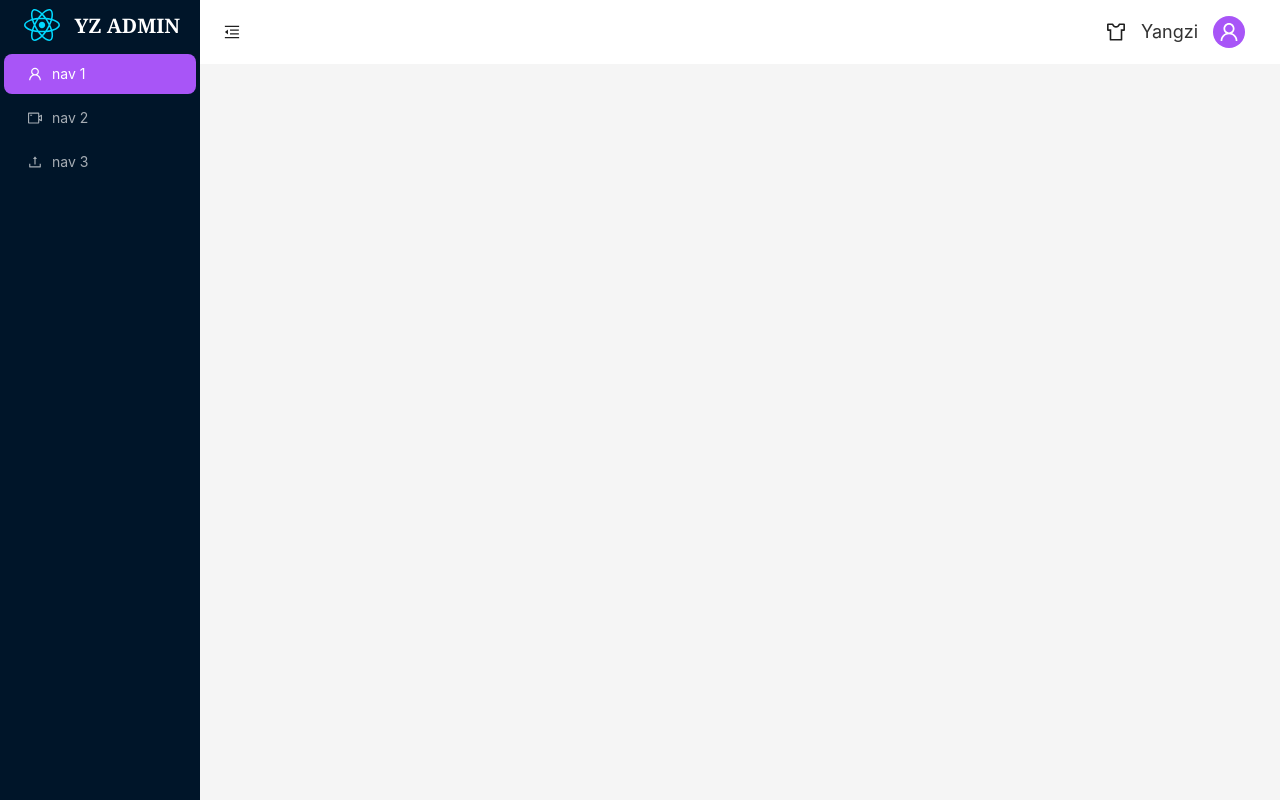
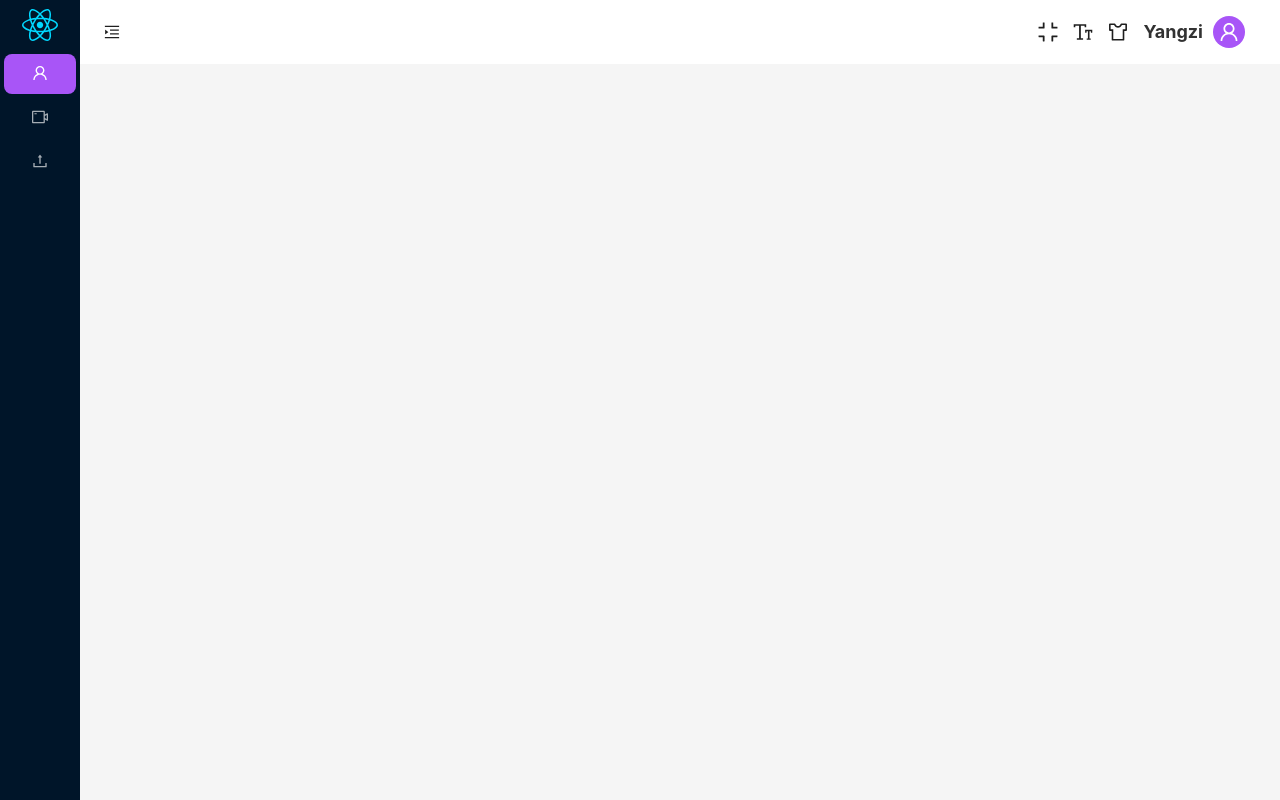
Before and after one commit to coder-czy/YZ-admin, a React (Vite) app: page /#/home in a window 1280 px wide. Built offline with nearby package versions, Linux system fonts and the light colour scheme.

Commit message:
feat(顶部栏): 🚀 完善顶部栏功能

```diff
--- a/package.json
+++ b/package.json
@@ -27,7 +27,8 @@
 		"react-router-dom": "^6.15.0",
 		"redux-persist": "^6.0.0",
 		"redux-promise": "^0.6.0",
-		"redux-thunk": "^2.4.2"
+		"redux-thunk": "^2.4.2",
+		"screenfull": "^6.0.2"
 	},
 	"devDependencies": {
 		"@commitlint/cli": "^17.7.1",
--- a/src/App.tsx
+++ b/src/App.tsx
@@ -1,19 +1,16 @@
 import { HashRouter } from "react-router-dom";
-// import { useState } from "react";
 import { ConfigProvider } from "antd";
 import Router from "@/routers";
-// import { SizeType } from "antd/es/config-provider/SizeContext";
 
 import { RootState, useSelector } from "@/store";
 
 function App() {
-	const { themeColor } = useSelector((state: RootState) => state.global);
-	// const [componentSize, setComponentSize] = useState<SizeType>("middle");
+	const { themeColor, componentSize } = useSelector((state: RootState) => state.global);
 
 	return (
 		<HashRouter>
 			<ConfigProvider
-				componentSize="middle"
+				componentSize={componentSize}
 				theme={{
 					token: {
 						colorPrimary: themeColor
--- /dev/null
+++ b/src/components/layouts/components/FullScreen/index.tsx
@@ -0,0 +1,30 @@
+import { useState, useEffect } from "react";
+import screenfull from "screenfull";
+import { ExpandOutlined, CompressOutlined } from "@ant-design/icons";
+import { message } from "antd";
+
+function FullScreen() {
+	const [isFull, setIsFull] = useState(false);
+	const FullScreenFn = () => {
+		if (!screenfull.isEnabled) message.error("抱歉！您的浏览器不支持全屏！");
+		screenfull.toggle();
+	};
+	useEffect(() => {
+		screenfull.on("change", () => {
+			if (screenfull.isFullscreen) {
+				setIsFull(false);
+			} else {
+				setIsFull(true);
+			}
+			return () => screenfull.off("change", () => {});
+		});
+	}, []);
+
+	return isFull ? (
+		<ExpandOutlined onClick={FullScreenFn} className="icon" />
+	) : (
+		<CompressOutlined onClick={FullScreenFn} className="icon" />
+	);
+}
+
+export default FullScreen;
--- /dev/null
+++ b/src/components/layouts/components/Header/index.tsx
@@ -0,0 +1,123 @@
+import { useState } from "react";
+import { useNavigate } from "react-router-dom";
+import { Layout, Button, Tooltip, Dropdown, Avatar, theme } from "antd";
+import type { MenuProps } from "antd";
+import { MenuUnfoldOutlined, SkinOutlined, MenuFoldOutlined, UserOutlined, FontSizeOutlined } from "@ant-design/icons";
+
+import { useDispatch, useSelector } from "@/store";
+import { updateCollapsed } from "@/store/module/sidebar";
+import { setComponentSize } from "@/store/module/global";
+import ThemeComp from "../Theme";
+import FullScreen from "../FullScreen";
+
+const { Header } = Layout;
+
+function Head() {
+	const dispatch = useDispatch();
+	const { token } = theme.useToken();
+	const navigate = useNavigate();
+	const items: MenuProps["items"] = [
+		{
+			key: "1",
+			label: <span>首页</span>
+		},
+		{
+			key: "2",
+			label: <span>个人信息</span>
+		},
+		{
+			key: "3",
+			label: <span>修改密码</span>
+		},
+		{
+			type: "divider"
+		},
+		{
+			key: "4",
+			label: <span>退出登录</span>,
+			onClick: () => {
+				navigate("/login", { replace: true });
+			}
+		}
+	];
+	// 组件大小切换
+	const compItems: MenuProps["items"] = [
+		{
+			key: "small",
+			label: <span>small</span>,
+			onClick: () => {
+				dispatch(setComponentSize("small"));
+			}
+		},
+		{
+			key: "middle",
+			label: <span>middle</span>,
+			onClick: () => {
+				dispatch(setComponentSize("middle"));
+			}
+		},
+		{
+			key: "large",
+			label: <span>large</span>,
+			onClick: () => {
+				dispatch(setComponentSize("large"));
+			}
+		}
+	];
+
+	// 主题弹窗
+	const [open, setOpen] = useState(false);
+	const close = () => {
+		setOpen(false);
+	};
+
+	// 侧边栏收缩
+
+	const { isCollapsed } = useSelector(state => state.sidebar);
+	const collapsedFn = () => {
+		dispatch(updateCollapsed(!isCollapsed));
+	};
+
+	return (
+		<Header className="header flx-justify-between">
+			<Button
+				type="text"
+				icon={isCollapsed ? <MenuUnfoldOutlined /> : <MenuFoldOutlined />}
+				onClick={collapsedFn}
+				style={{
+					fontSize: "16px",
+					width: 64,
+					height: 64
+				}}
+			/>
+			<div className="func-box flx-center">
+				{/* <Tooltip placement="bottom" title="全屏"> */}
+				<FullScreen />
+				{/* </Tooltip> */}
+				{/* 组件大小 */}
+				<Dropdown transitionName="" menu={{ items: compItems }} trigger={["hover"]} placement="bottom" arrow>
+					{/* <Tooltip placement="left" title="组件大小配置"> */}
+					<FontSizeOutlined className="icon" />
+					{/* </Tooltip> */}
+				</Dropdown>
+				{/* 主题配置 */}
+				<Tooltip placement="bottom" title="主题配置">
+					<SkinOutlined
+						className="icon"
+						onClick={() => {
+							setOpen(true);
+						}}
+					/>
+				</Tooltip>
+				{/* 个人信息 */}
+				<p className="username baseColor ellipsis">Yangzi</p>
+				<Dropdown menu={{ items }} trigger={["hover"]} placement="bottom" arrow>
+					<Avatar className="icon" style={{ backgroundColor: token.colorPrimary }} icon={<UserOutlined />} />
+				</Dropdown>
+			</div>
+			<ThemeComp open={open} close={close}></ThemeComp>
+		</Header>
+	);
+}
+
+export default Head;
--- /dev/null
+++ b/src/components/layouts/components/Sidebar/index.tsx
@@ -0,0 +1,48 @@
+import { Layout, Menu } from "antd";
+import { UploadOutlined, UserOutlined, VideoCameraOutlined } from "@ant-design/icons";
+
+import logo from "@/assets/logo.svg";
+import { useSelector } from "@/store";
+
+const { Sider } = Layout;
+
+function Sidebar() {
+	const { isCollapsed } = useSelector(state => state.sidebar);
+
+	return (
+		<Sider trigger={null} collapsible collapsed={isCollapsed}>
+			<div className="demo-logo-vertical" />
+			{/* logo */}
+			<div className="logo">
+				<img src={logo} alt="logo" />
+				{isCollapsed ? null : <h2>YZ ADMIN</h2>}
+			</div>
+
+			{/* 菜单 */}
+			<Menu
+				theme="dark"
+				mode="inline"
+				defaultSelectedKeys={["1"]}
+				items={[
+					{
+						key: "1",
+						icon: <UserOutlined />,
+						label: "nav 1"
+					},
+					{
+						key: "2",
+						icon: <VideoCameraOutlined />,
+						label: "nav 2"
+					},
+					{
+						key: "3",
+						icon: <UploadOutlined />,
+						label: "nav 3"
+					}
+				]}
+			/>
+		</Sider>
+	);
+}
+
+export default Sidebar;
--- a/src/components/layouts/index.less
+++ b/src/components/layouts/index.less
@@ -25,8 +25,9 @@
 			padding: 0 20px;
 			.username {
 				max-width: 80px;
-				margin-right: 15px;
+				margin-right: 10px;
 				font-size: 18px;
+				font-weight: bold;
 			}
 			.icon {
 				margin-right: 15px;
--- a/src/components/layouts/index.tsx
+++ b/src/components/layouts/index.tsx
@@ -1,117 +1,27 @@
-import React, { useState } from "react";
 import { Outlet } from "react-router-dom";
-import {
-	MenuFoldOutlined,
-	MenuUnfoldOutlined,
-	UploadOutlined,
-	UserOutlined,
-	VideoCameraOutlined,
-	SkinOutlined
-} from "@ant-design/icons";
-import { Layout, Menu, Button, Tooltip, Avatar, theme, Dropdown } from "antd";
-import type { MenuProps } from "antd";
 
-import logo from "@/assets/logo.svg";
+import { Layout } from "antd";
+
 import "./index.less";
-import ThemeComp from "./components/theme";
+import Sidebar from "./components/Sidebar";
+import Header from "./components/Header";
 
-const { Header, Sider, Content } = Layout;
+const { Content } = Layout;
 
 const Layouts: React.FC = () => {
-	const items: MenuProps["items"] = [
-		{
-			key: "1",
-			label: <span>首页</span>
-		},
-		{
-			key: "2",
-			label: <span>个人信息</span>
-		},
-		{
-			key: "3",
-			label: <span>修改密码</span>
-		},
-		{
-			type: "divider"
-		},
-		{
-			key: "4",
-			label: <span>退出登录</span>
-		}
-	];
-	const { token } = theme.useToken();
-
-	// 侧边栏
-	const [collapsed, setCollapsed] = useState(false);
-	// 主题弹窗
-	const [open, setOpen] = useState(false);
-	const close = () => {
-		setOpen(false);
-	};
-
 	return (
 		<Layout className="layout">
-			<Sider trigger={null} collapsible collapsed={collapsed}>
-				<div className="demo-logo-vertical" />
-				{/* logo */}
-				<div className="logo">
-					<img src={logo} alt="logo" />
-					{collapsed ? null : <h2>YZ ADMIN</h2>}
-				</div>
-
-				{/* 菜单 */}
-				<Menu
-					theme="dark"
-					mode="inline"
-					defaultSelectedKeys={["1"]}
-					items={[
-						{
-							key: "1",
-							icon: <UserOutlined />,
-							label: "nav 1"
-						},
-						{
-							key: "2",
-							icon: <VideoCameraOutlined />,
-							label: "nav 2"
-						},
-						{
-							key: "3",
-							icon: <UploadOutlined />,
-							label: "nav 3"
-						}
-					]}
-				/>
-			</Sider>
+			{/* 侧边栏 */}
+			<Sidebar />
 			<Layout>
 				{/* 头部 */}
-				<Header className="header flx-justify-between">
-					<Button
-						type="text"
-						icon={collapsed ? <MenuUnfoldOutlined /> : <MenuFoldOutlined />}
-						onClick={() => setCollapsed(!collapsed)}
-						style={{
-							fontSize: "16px",
-							width: 64,
-							height: 64
-						}}
-					/>
-					<div className="func-box flx-center">
-						<Tooltip placement="bottom" title="主题配置">
-							<SkinOutlined className="icon" onClick={() => setOpen(true)} />
-						</Tooltip>
-						<p className="username baseColor ellipsis">Yangzi</p>
-						<Dropdown menu={{ items }} trigger={["click"]} placement="bottom" arrow>
-							<Avatar className="icon" style={{ backgroundColor: token.colorPrimary }} icon={<UserOutlined />} />
-						</Dropdown>
-					</div>
-				</Header>
+				<Header />
 				<Content>
+					{/* 子路由展示区域 */}
 					<Outlet />
 				</Content>
 			</Layout>
-
-			<ThemeComp open={open} close={close}></ThemeComp>
+			{/* 主题弹窗 */}
 		</Layout>
 	);
 };
--- a/src/routers/index.tsx
+++ b/src/routers/index.tsx
@@ -23,7 +23,7 @@ Object.keys(moduleRoute).forEach(item => {
 
 export const rootRouter: RouteObject[] = [
 	{
-		path: "/",
+		path: "/login",
 		element: <Login />,
 		id: "login",
 		meta: {
--- a/src/store/index.ts
+++ b/src/store/index.ts
@@ -6,10 +6,12 @@ import { TypedUseSelectorHook, useDispatch as useReduxDispatch, useSelector as u
 
 import reduxThunk from "redux-thunk";
 import global from "./module/global";
+import sidebar from "./module/sidebar";
 
 // 整合reducer
 const reducer = combineReducers({
-	global
+	global,
+	sidebar
 });
 
 const persistConfig = {
--- a/src/store/module/global.ts
+++ b/src/store/module/global.ts
@@ -1,10 +1,13 @@
 import { PayloadAction, createSlice } from "@reduxjs/toolkit";
+import { SizeType } from "antd/es/config-provider/SizeContext";
+
 import { globalType } from "../type";
 
 const initialState: globalType = {
 	token: "",
 	userInfo: {},
-	themeColor: "#a855f7"
+	themeColor: "#a855f7",
+	componentSize: "middle"
 };
 
 const globalSlice = createSlice({
@@ -16,9 +19,12 @@ const globalSlice = createSlice({
 		},
 		setTheme(state: globalType, { payload }: PayloadAction<string>) {
 			state.themeColor = payload;
+		},
+		setComponentSize(state: globalType, { payload }: PayloadAction<SizeType>) {
+			state.componentSize = payload;
 		}
 	}
 });
 
-export const { setToken, setTheme } = globalSlice.actions;
+export const { setToken, setTheme, setComponentSize } = globalSlice.actions;
 export default globalSlice.reducer;
--- /dev/null
+++ b/src/store/module/sidebar.ts
@@ -0,0 +1,21 @@
+import { PayloadAction, createSlice } from "@reduxjs/toolkit";
+
+import { sidebarType } from "../type";
+
+const initialState: sidebarType = {
+	isCollapsed: true
+};
+
+const sidebarSlice = createSlice({
+	name: "sidebar",
+	initialState,
+	reducers: {
+		updateCollapsed: (state, { payload }: PayloadAction<boolean>) => {
+			state.isCollapsed = payload;
+		}
+	}
+});
+
+export const { updateCollapsed } = sidebarSlice.actions;
+
+export default sidebarSlice.reducer;
--- a/src/store/type/index.ts
+++ b/src/store/type/index.ts
@@ -1,7 +1,13 @@
+import { SizeType } from "antd/es/config-provider/SizeContext";
+
 export interface globalType {
 	token: string;
 	themeColor: string;
 	userInfo: {
 		[key: string]: any;
 	};
+	componentSize: SizeType;
 }
+export interface sidebarType {
+	isCollapsed: boolean;
+}
```
Also changed, not shown: 1 other file (tests, documents, lock files or other folders).
